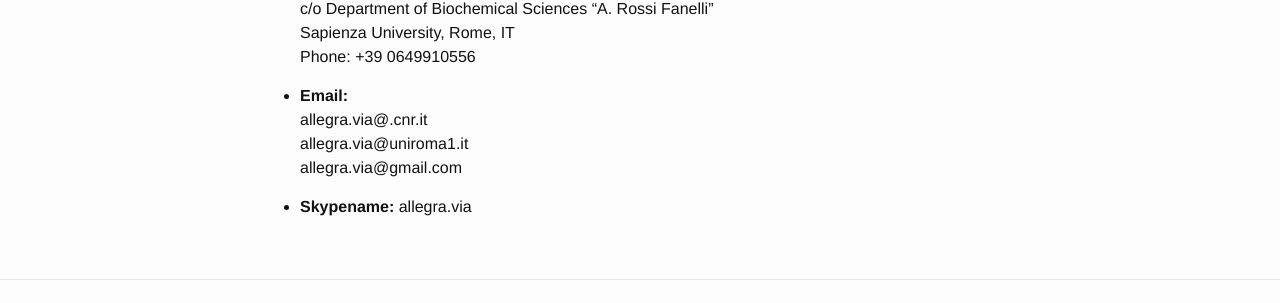
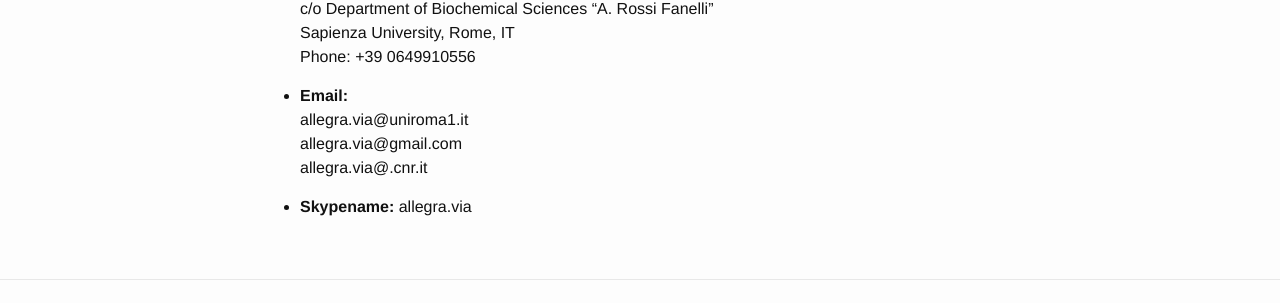
Before and after one commit to allegravia/website, a Jekyll site: the page built from _pages/02-contact.md, in a window 1280 px wide. Shown: the part 278-581 px from the top of the page. Built offline with Jekyll 4.4.1, drawn with Linux system fonts in a browser that asks for light colours.

```diff
--- a/_pages/02-contact.md
+++ b/_pages/02-contact.md
@@ -14,8 +14,8 @@ Sapienza University, Rome, IT <br>
 Phone: +39 0649910556 <br>
 
 * **Email:** <br>
-allegra.via@.cnr.it <br>
 allegra.via@uniroma1.it <br>
-allegra.via@gmail.com
+allegra.via@gmail.com <br>
+allegra.via@.cnr.it
 
 * **Skypename:** allegra.via
```
